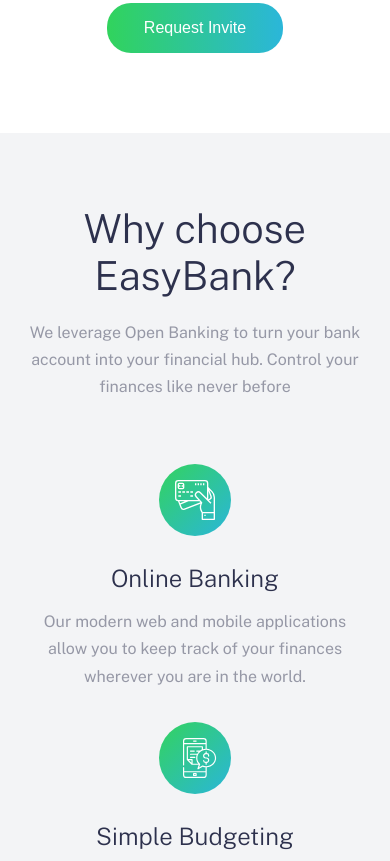
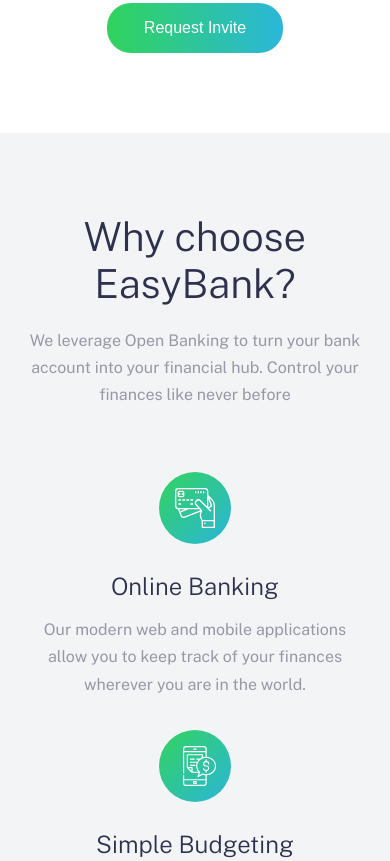
Before and after one commit to Johnjahiro/Easy-bank, a plain HTML site: page index.html in a window 390 px wide. Shown: the part 592-1453 px from the top of the page. Drawn offline with nearby package versions, Linux system fonts and the light colour scheme.

Commit message:
mobile version 1.1

```diff
--- a/src/sass/why.scss
+++ b/src/sass/why.scss
@@ -1,7 +1,7 @@
 .why {
     text-align: center;
     background: var(--gray);
-    padding-top: 4.5em;
+    padding: 5em 0;
 
     .copy {
         margin-bottom: 4em;
```
Also changed, not shown: static/css/main.css, 1 other file.
